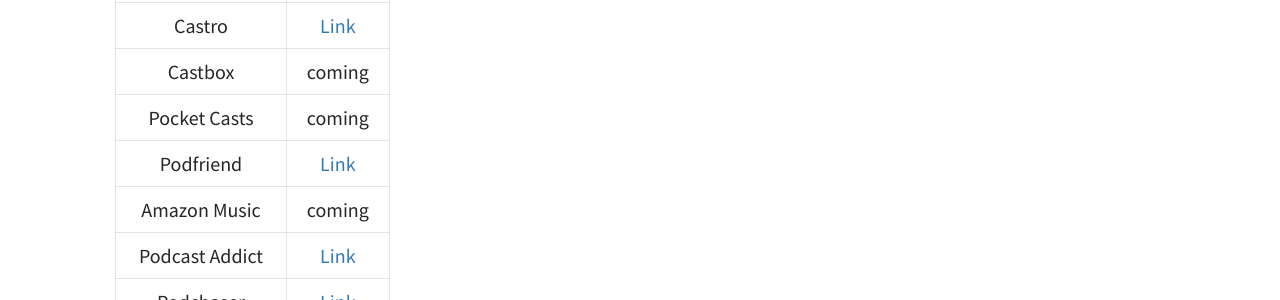
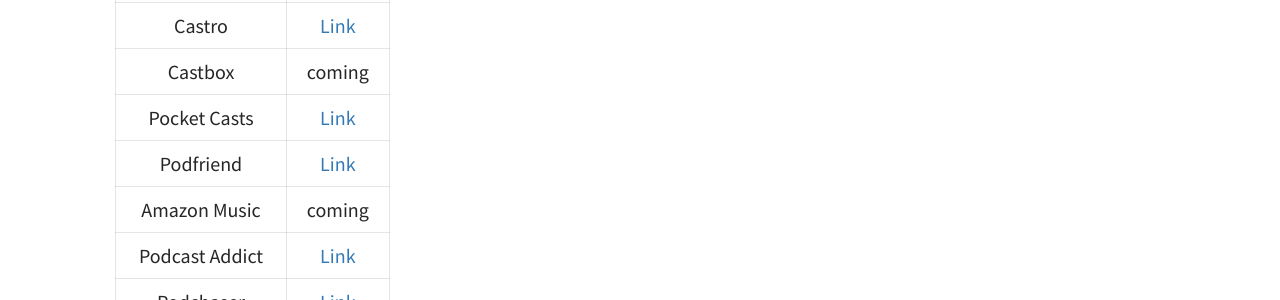
Before and after one commit to codereport/adsp2, a Jekyll site: the page built from pages/listen.md, in a window 1280 px wide. Shown: the part 670-970 px from the top of the page. Built offline with Jekyll 4.4.1, drawn with Linux system fonts in a browser that asks for light colours.

Commit message:
Update listen.md

```diff
--- a/pages/listen.md
+++ b/pages/listen.md
@@ -16,7 +16,7 @@
 |Overcast|coming|
 |Castro|[Link](https://castro.fm/podcast/bd698c72-6f4e-4a81-bf18-7924f64011be)|
 |Castbox|coming|
-|Pocket Casts|coming|
+|Pocket Casts|[Link](https://pca.st/c9ft6kvu)|
 |Podfriend|[Link](https://web.podfriend.com/podcast/1541407369)|
 |  Amazon Music  |                                      coming                                       |
 | Podcast Addict |                 [Link](https://podcastaddict.com/podcast/3164467)                 |
```
